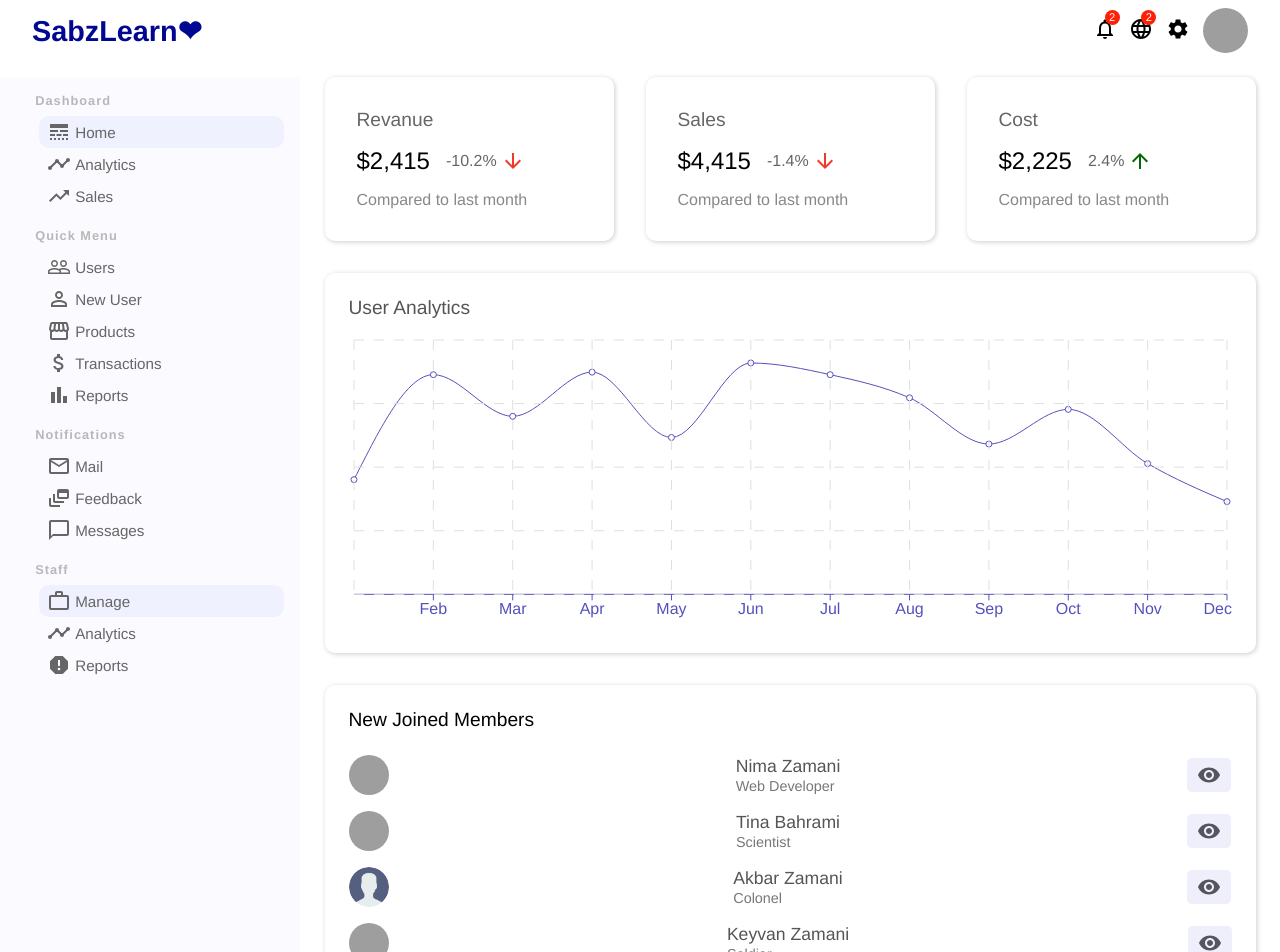
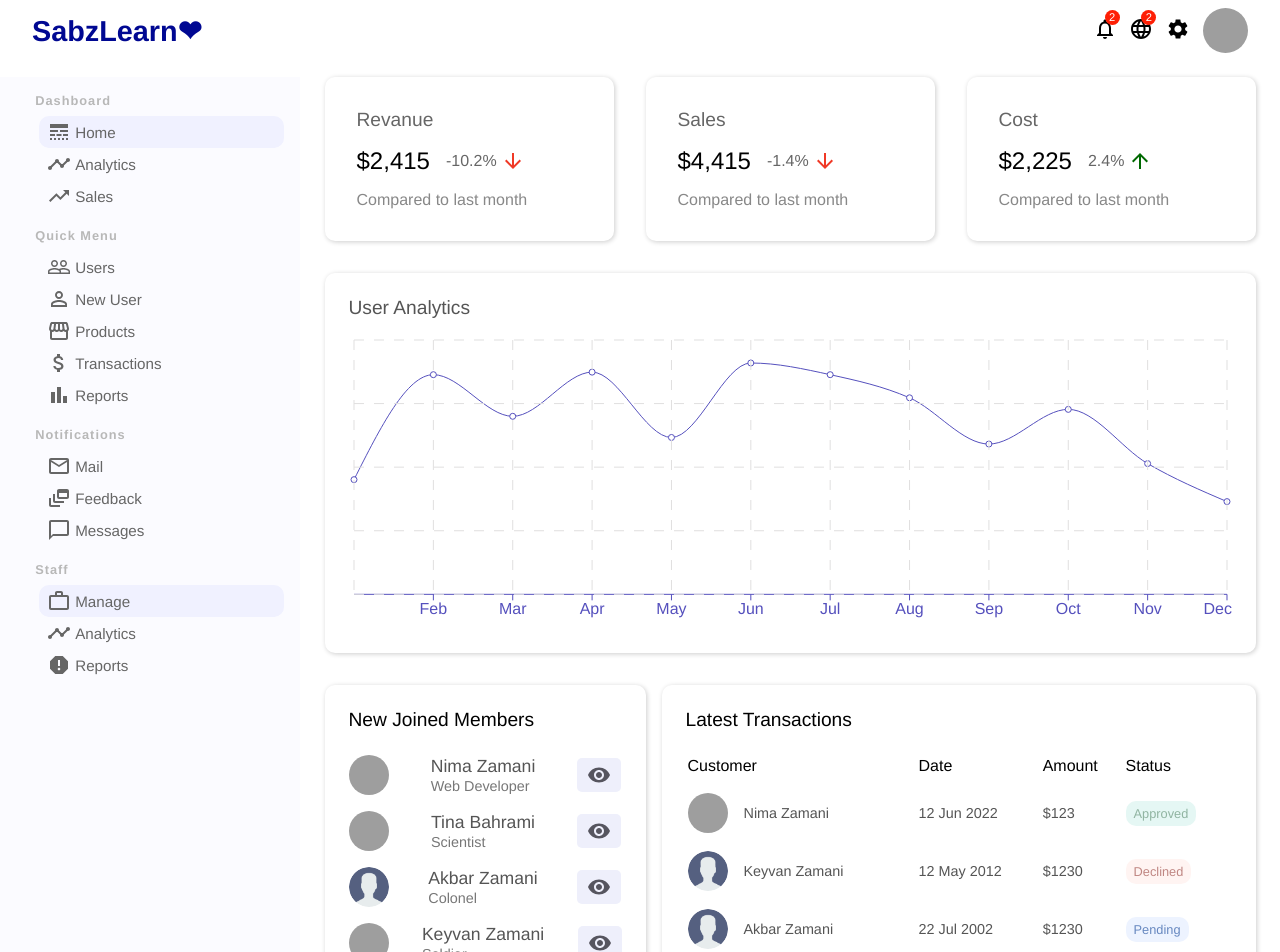
Before and after one commit to PAPAshady/simple-dashbaord-admin, a React (Vite) app: page / in a window 1280 px wide. Shown: the top 952 px of the page. Built offline with nearby package versions, Linux system fonts and the light colour scheme; grey boxes are pictures that could not be loaded.

Commit message:
feat(Home page): added Latest Transactions box in home page.

```diff
--- a/src/app.css
+++ b/src/app.css
@@ -34,4 +34,5 @@ a {
   display: flex;
   flex-direction: column;
   gap: 2rem;
+  padding-bottom: 3rem;
 }
--- /dev/null
+++ b/src/components/Transaction/Transaction.css
@@ -0,0 +1,47 @@
+.transaction {
+  margin-top: 1rem;
+}
+
+.transaction-table-cell {
+  padding-top: 1rem;
+}
+
+.transaction__customer-img-and-name {
+  display: flex;
+  align-items: center;
+  gap: 1rem;
+}
+
+.transaction__customer-img {
+  width: 40px;
+  height: 40px;
+  border-radius: 100%;
+}
+
+.transaction__customer-name,
+.transaction__date,
+.transaction__amount {
+  font-size: 0.9rem;
+  color: #555;
+}
+
+.transaction__status {
+  padding: 5px 8px;
+  border-radius: 10px;
+  font-size: 0.8rem;
+}
+
+.transaction__status--Approved {
+  background-color: #e5f7f4;
+  color: #90b4a1;
+}
+
+.transaction__status--Declined {
+  background-color: #fff4f2;
+  color: #c08783;
+}
+
+.transaction__status--Pending {
+  background-color: #edf3ff;
+  color: #6788c0;
+}
--- /dev/null
+++ b/src/components/Transaction/Transaction.jsx
@@ -0,0 +1,42 @@
+import React from "react";
+import noUserImg from "../../assets/images/no-user-img.png";
+import PropTypes from "prop-types";
+import "./Transaction.css";
+
+function Transaction({
+  customerName,
+  customerImg = noUserImg,
+  date,
+  amount,
+  status,
+}) {
+  return (
+    <tr className="transaction">
+      <td className="transaction-table-cell transaction__customer-img-and-name">
+        <img
+          className="transaction__customer-img"
+          src={customerImg}
+          alt={customerName}
+        />
+        <span className="transaction__customer-name">{customerName}</span>
+      </td>
+      <td className="transaction-table-cell transaction__date">{date}</td>
+      <td className="transaction-table-cell transaction__amount">${amount}</td>
+      <td className="transaction-table-cell">
+        <span className={`transaction__status transaction__status--${status}`}>
+          {status}
+        </span>
+      </td>
+    </tr>
+  );
+}
+
+Transaction.propTypes = {
+  customerName: PropTypes.string.isRequired,
+  customerImg: PropTypes.string.isRequired,
+  date: PropTypes.string.isRequired,
+  amount: PropTypes.number.isRequired,
+  status: PropTypes.string.isRequired,
+};
+
+export default Transaction;
--- a/src/pages/Home/Home.css
+++ b/src/pages/Home/Home.css
@@ -22,13 +22,37 @@
   flex: 1;
 }
 
-.joined-users-box__title{
+.joined-users-box__title {
   font-size: 1.2rem;
   margin-bottom: 1.5rem;
 }
 
-.joined-users-box__wrapper{
+.joined-users-box__wrapper {
   display: flex;
   flex-direction: column;
   gap: 1rem;
 }
+
+.transactions-box {
+  flex: 2;
+  padding: 1.5rem;
+  border-radius: 10px;
+  box-shadow: 1px 1px 5px rgba(0, 0, 0, 0.2);
+}
+
+.transactions-box__title {
+  font-size: 1.2rem;
+  margin-bottom: 1.5rem;
+}
+
+.transactions-box__table {
+  width: 100%;
+}
+
+.transactions-box__table-head {
+  text-align: left;
+}
+
+.transactions-box__th {
+  margin-bottom: 1rem;
+}
--- a/src/pages/Home/Home.jsx
+++ b/src/pages/Home/Home.jsx
@@ -2,6 +2,7 @@ import React from "react";
 import StatisticBox from "../../components/StatisticBox/StatisticBox";
 import Chart from "../../components/shared/Chart/Chart";
 import NewJoinedUser from "../../components/NewJoinedUser/NewJoinedUser";
+import Transaction from "../../components/Transaction/Transaction";
 import profilePic from "../../assets/images/profile-pic.webp";
 import "./Home.css";
 
@@ -53,6 +54,31 @@ function Home() {
     },
   ];
 
+  const transactionsInfosArray = [
+    {
+      id: 1,
+      customerName: "Nima Zamani",
+      customerImg: profilePic,
+      date: "12 Jun 2022",
+      amount: 123,
+      status: "Approved",
+    },
+    {
+      id: 2,
+      customerName: "Keyvan Zamani",
+      date: "12 May 2012",
+      amount: 1230,
+      status: "Declined",
+    },
+    {
+      id: 3,
+      customerName: "Akbar Zamani",
+      date: "22 Jul 2002",
+      amount: 1230,
+      status: "Pending",
+    },
+  ];
+
   return (
     <div className="sections-wrapper">
       <div className="statistic-boxes-wrapper">
@@ -77,6 +103,22 @@ function Home() {
             ))}
           </ul>
         </div>
+        <div className="transactions-box">
+          <h3 className="transactions-box__title">Latest Transactions</h3>
+          <table className="transactions-box__table">
+            <thead className="transactions-box__table-head">
+              <th className="transactions-box__th">Customer</th>
+              <th className="transactions-box__th">Date</th>
+              <th className="transactions-box__th">Amount</th>
+              <th className="transactions-box__th">Status</th>
+            </thead>
+            <tbody className="transactions-box__table-body">
+              {transactionsInfosArray.map((transaction) => (
+                <Transaction key={transaction.id} {...transaction} />
+              ))}
+            </tbody>
+          </table>
+        </div>
       </div>
     </div>
   );
```
